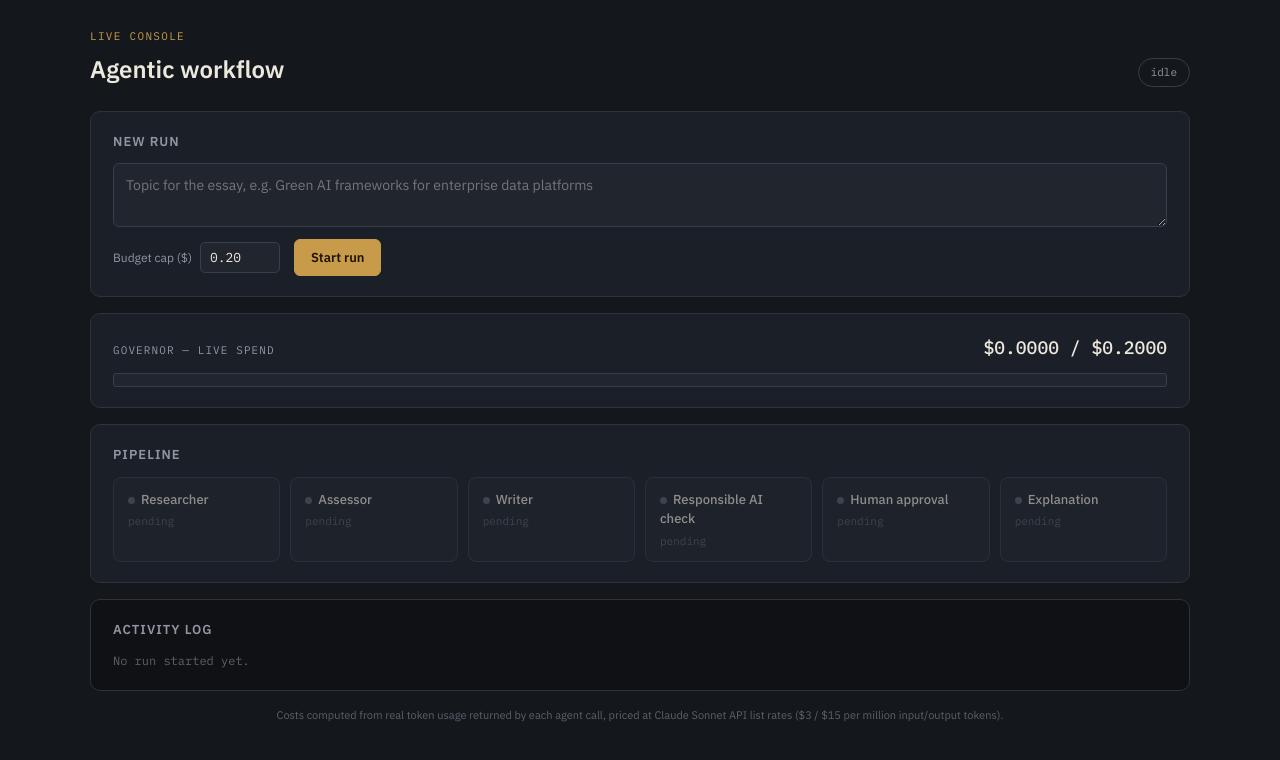
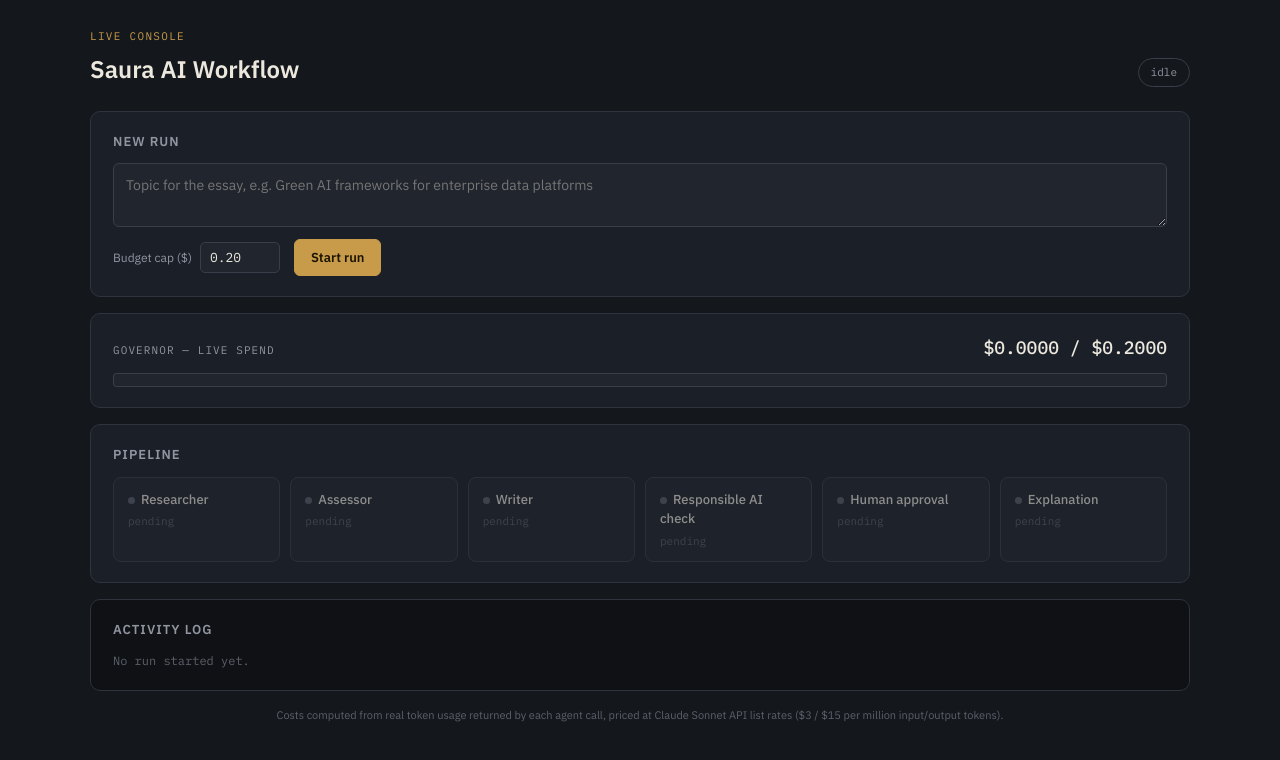
Before and after one commit to i100rab/agentic-workflow, a website: page web/public/index.html in a window 1280 px wide. Drawn offline with Linux system fonts and the light colour scheme.

Commit message:
Rename app heading to Saura AI Workflow

```diff
--- a/web/public/index.html
+++ b/web/public/index.html
@@ -3,7 +3,7 @@
 <head>
   <meta charset="utf-8">
   <meta name="viewport" content="width=device-width, initial-scale=1">
-  <title>Agentic workflow — live console</title>
+  <title>Saura AI Workflow — live console</title>
   <link rel="stylesheet" href="https://fonts.googleapis.com/css2?family=IBM+Plex+Mono:wght@400;500;600&family=IBM+Plex+Sans:wght@400;500;600&display=swap">
   <link rel="stylesheet" href="style.css">
 </head>
@@ -12,7 +12,7 @@
     <header>
       <div>
         <div class="eyebrow">Live console</div>
-        <h1>Agentic workflow</h1>
+        <h1>Saura AI Workflow</h1>
       </div>
       <span class="status-badge" id="statusBadge">idle</span>
     </header>
```
